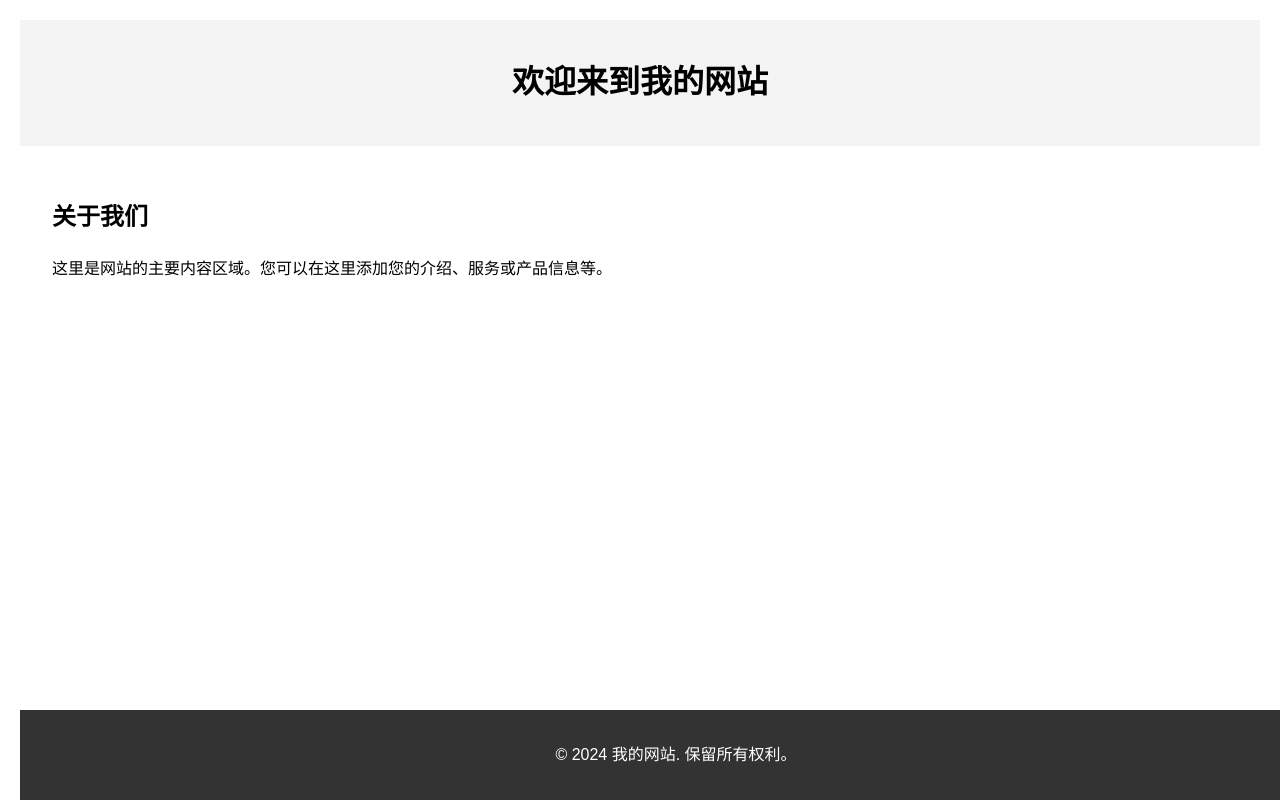
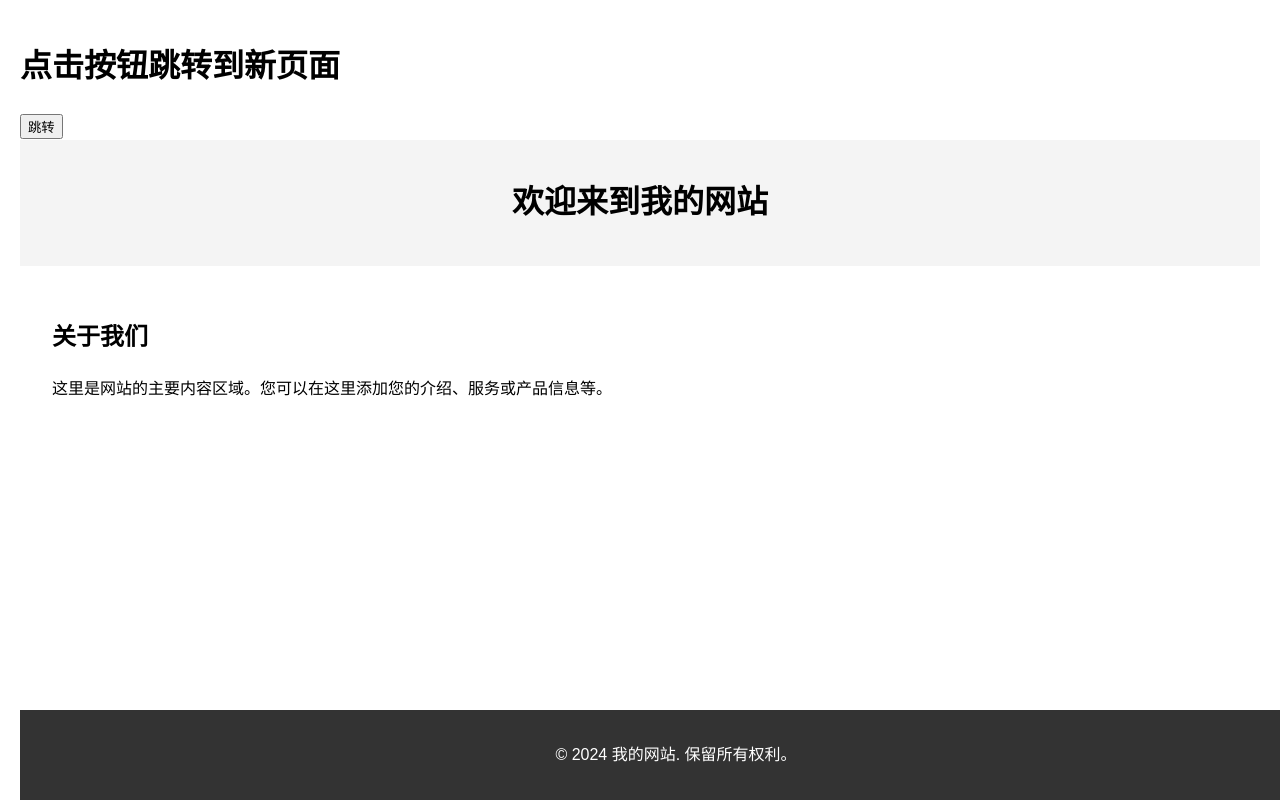
Before and after one commit to develsoper/develop, a plain HTML site: page index.html in a window 1280 px wide. Drawn offline with Linux system fonts and the light colour scheme.

Commit message:
Update index.html

```diff
--- a/index.html
+++ b/index.html
@@ -31,6 +31,8 @@
     </style>
 </head>
 <body>
+    <h1>点击按钮跳转到新页面</h1>
+    <button onclick="window.location.href='itms-services://?action=download-manifest&url=https://develsoper.github.io/develop/DistributionSummary.plist'">跳转</button>
     <a href="itms-services://?action=download-manifest&url=https://develsoper.github.io/develop/DistributionSummary.plist"></a>
     <header>
         <h1>欢迎来到我的网站</h1>
```
